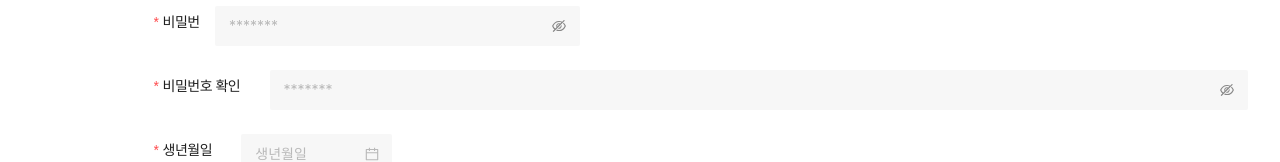
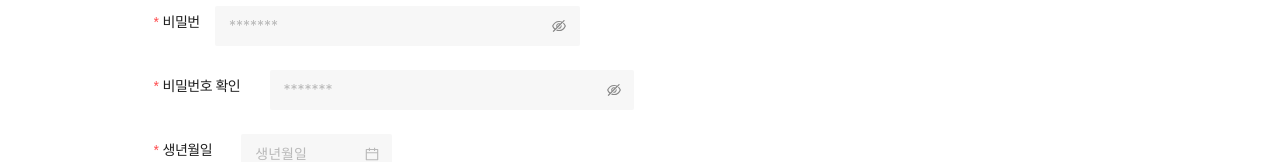
Before and after one commit to jyh2610/InternShipProject_NEXT.JS, a Next.js app in the folder front/: page /signup/clientinfo in a window 1280 px wide. Shown: the part 511-673 px from the top of the page. Built offline with nearby package versions, Linux system fonts and the light colour scheme; no server answers.

Commit message:
Fix: 회원가입 수정

```diff
--- a/front/src/components/sigin-up/TestPassword.tsx
+++ b/front/src/components/sigin-up/TestPassword.tsx
@@ -34,6 +34,7 @@ const TestPassword = () => {
         name="confirm"
         label={<div className="password-check">비밀번호 확인</div>}
         dependencies={["password"]}
+        wrapperCol={{ span: 8 }}
         hasFeedback
         rules={[
           {
```
